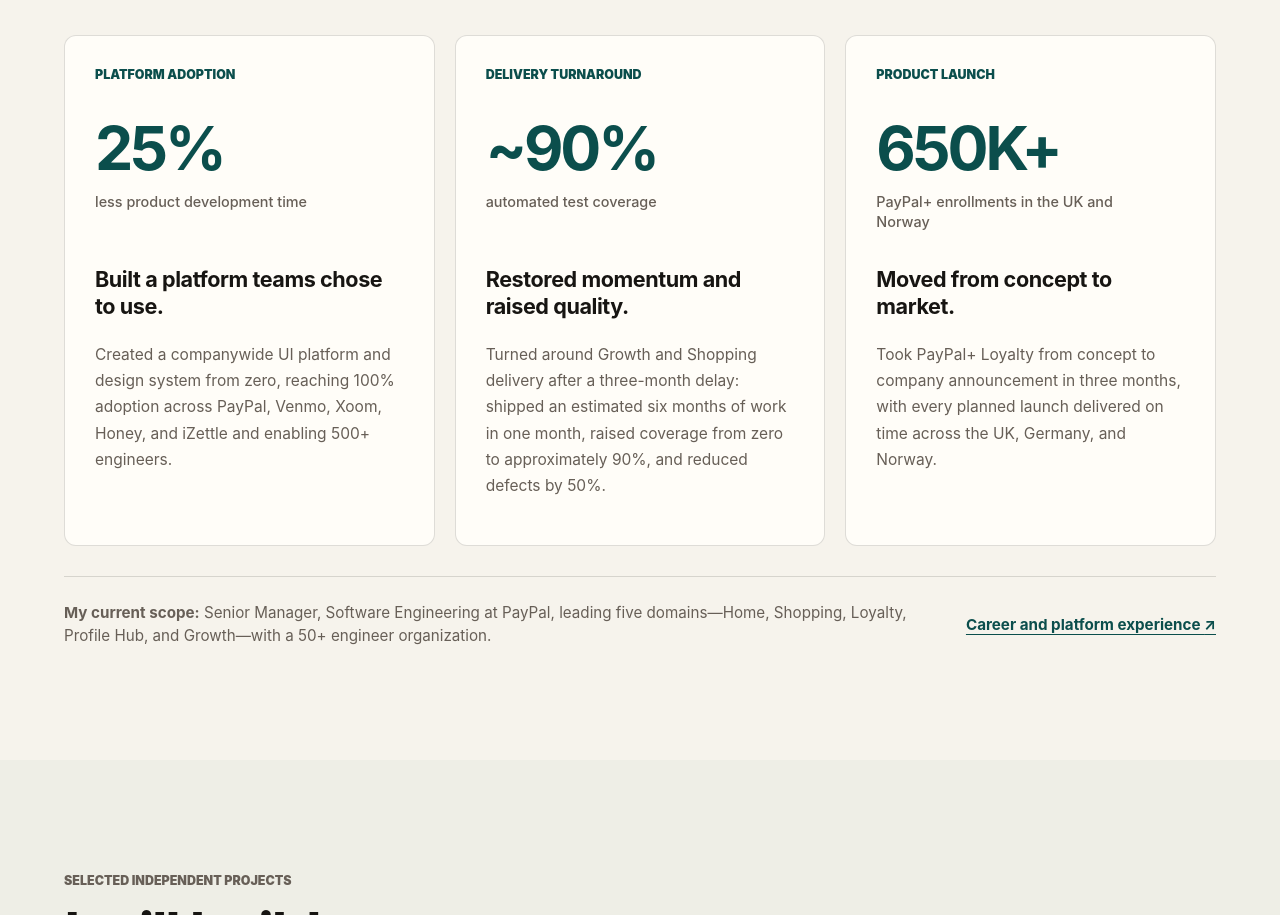
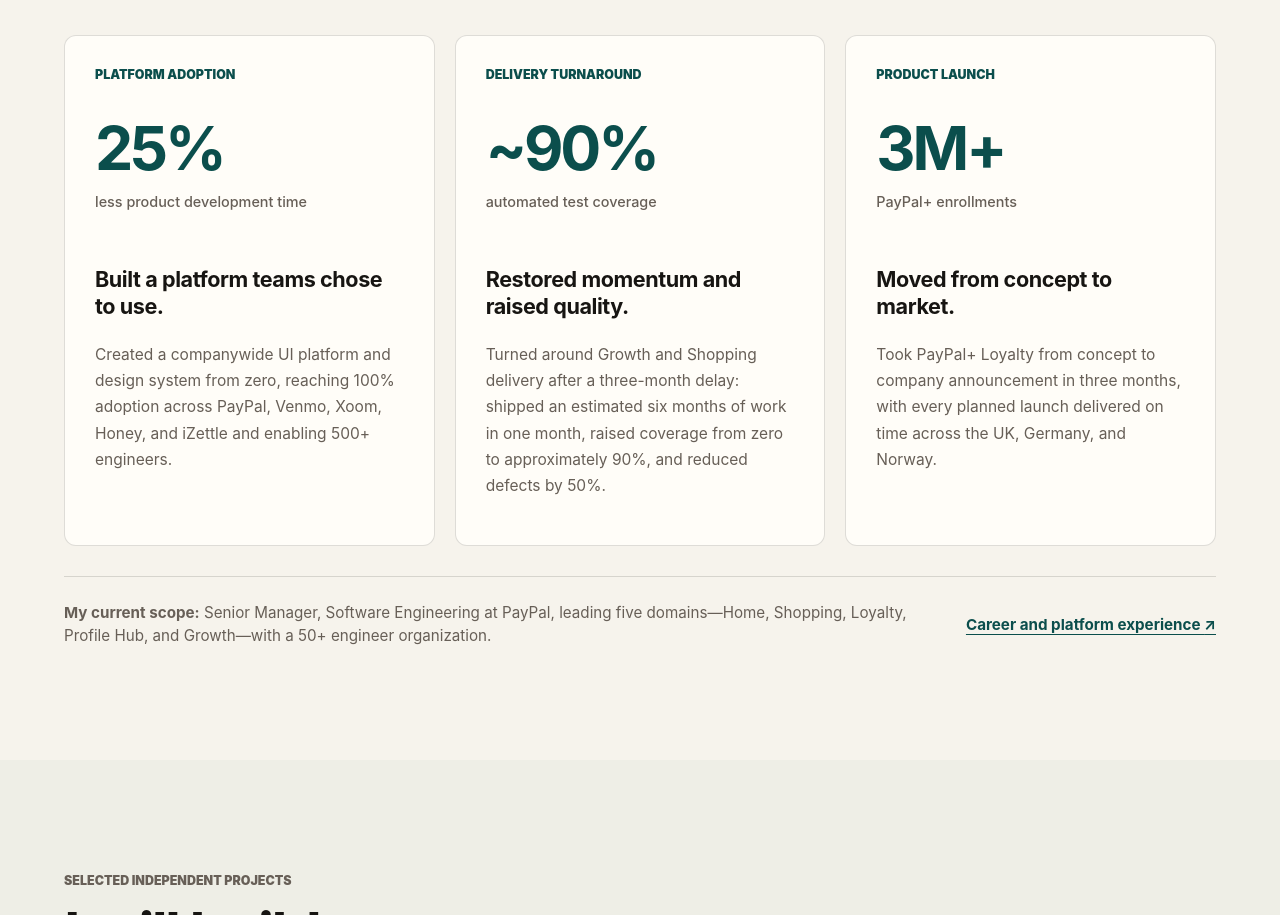
Before and after one commit to krishn1232427/krishna-pinnamaneni-site, a plain HTML site: page index.html in a window 1280 px wide. Shown: the part 1121-2036 px from the top of the page. Drawn offline with nearby package versions, Linux system fonts and the light colour scheme.

Commit message:
Correct PayPal+ enrollments to 3M+

```diff
--- a/index.html
+++ b/index.html
@@ -226,7 +226,7 @@
       <div class="outcome-grid">
         <article class="outcome-card"><p class="card-kicker">Platform adoption</p><p class="outcome-number">25%<span>less product development time</span></p><h3>Built a platform teams chose to use.</h3><p>Created a companywide UI platform and design system from zero, reaching 100% adoption across PayPal, Venmo, Xoom, Honey, and iZettle and enabling 500+ engineers.</p></article>
         <article class="outcome-card"><p class="card-kicker">Delivery turnaround</p><p class="outcome-number">~90%<span>automated test coverage</span></p><h3>Restored momentum and raised quality.</h3><p>Turned around Growth and Shopping delivery after a three-month delay: shipped an estimated six months of work in one month, raised coverage from zero to approximately 90%, and reduced defects by 50%.</p></article>
-        <article class="outcome-card"><p class="card-kicker">Product launch</p><p class="outcome-number">650K+<span>PayPal+ enrollments in the UK and Norway</span></p><h3>Moved from concept to market.</h3><p>Took PayPal+ Loyalty from concept to company announcement in three months, with every planned launch delivered on time across the UK, Germany, and Norway.</p></article>
+        <article class="outcome-card"><p class="card-kicker">Product launch</p><p class="outcome-number">3M+<span>PayPal+ enrollments</span></p><h3>Moved from concept to market.</h3><p>Took PayPal+ Loyalty from concept to company announcement in three months, with every planned launch delivered on time across the UK, Germany, and Norway.</p></article>
       </div>
       <div class="leadership-note"><p><strong>My current scope:</strong> Senior Manager, Software Engineering at PayPal, leading five domains—Home, Shopping, Loyalty, Profile Hub, and Growth—with a 50+ engineer organization.</p><a href="./brand.html">Career and platform experience <span aria-hidden="true">↗</span></a></div>
     </div>
```
